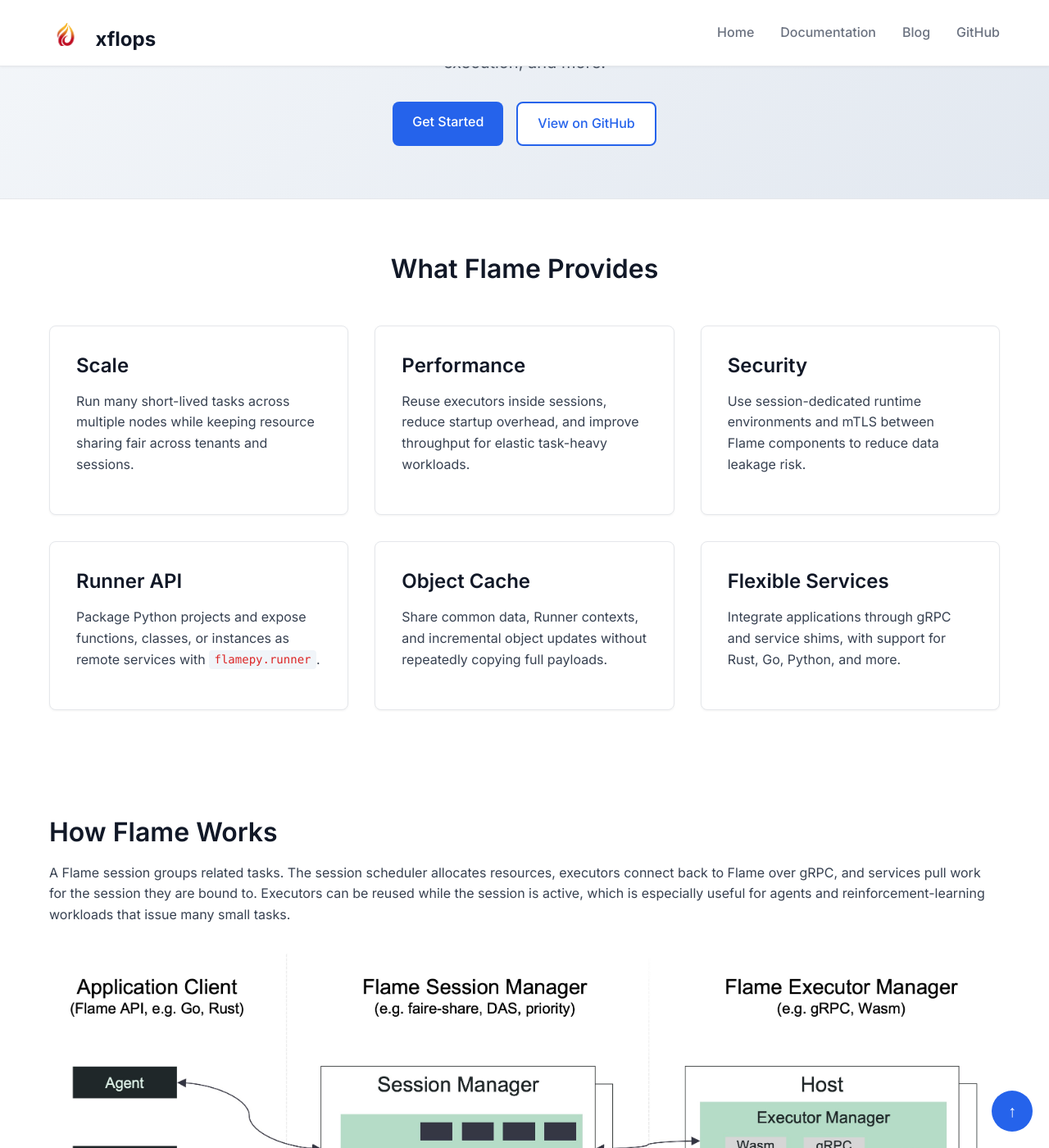
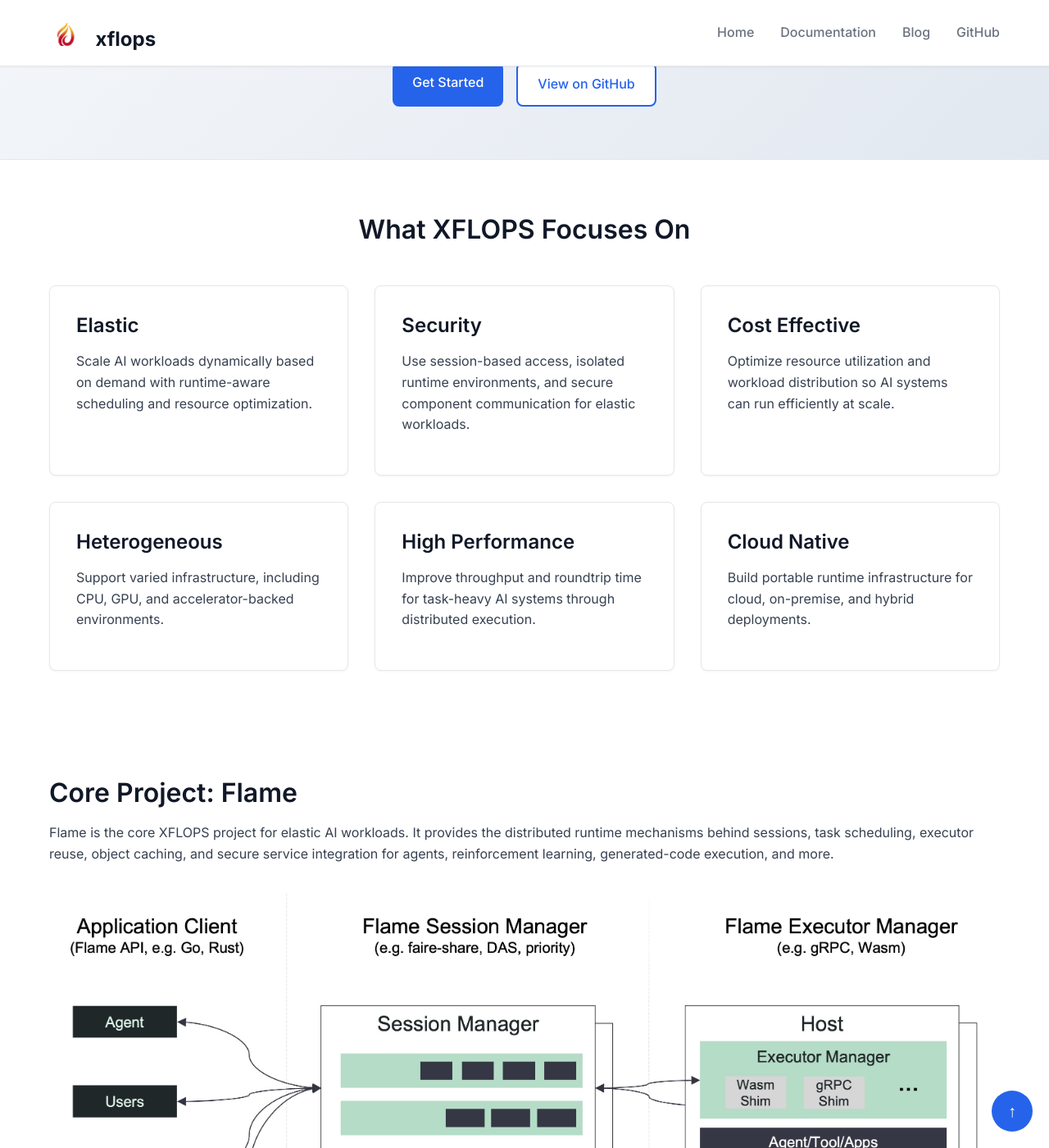
Before and after one commit to xflops/xflops.github.io, a Jekyll site: the page built from index.html, in a window 1280 px wide and 1400 px high, scrolled down 497 px. Shown: the whole window at 82% size. Built offline with Jekyll 4.4.1, drawn with Linux system fonts in a browser that asks for light colours; some of the changed text lies outside the part shown.

Commit message:
Position XFLOPS as community

```diff
--- a/_config.yml
+++ b/_config.yml
@@ -1,6 +1,6 @@
 # Site settings
 title: 'xflops'
-description: "Flame is a distributed engine for AI workloads, agents, and reinforcement learning."
+description: "XFLOPS is an open source community for building AI applications, with Flame as its core distributed engine."
 url: 'https://xflops.io'
 baseurl: ''
 
--- a/index.html
+++ b/index.html
@@ -6,13 +6,13 @@
 <section class="hero">
     <div class="container">
         <div class="hero-logo">
-            <img src="/images/flame-logo.jpg" alt="Flame Logo" class="hero-flame-logo">
+            <img src="/images/xflops-logo.jpg" alt="XFLOPS Logo" class="hero-flame-logo">
         </div>
-        <h1>Flame: a distributed engine for AI workloads</h1>
+        <h1>XFLOPS: an open source community for AI applications</h1>
         <p>
-            Flame helps teams run elastic AI workloads across distributed infrastructure. It brings sessions,
-            task scheduling, executor reuse, object caching, and secure runtime isolation into one runtime for
-            agents, reinforcement learning, generated-code execution, and more.
+            XFLOPS helps enterprises build AI applications with open tools, frameworks, and best practices.
+            Flame is the community's core project: a distributed engine for secure, cost-effective, and
+            high-performance elastic AI workloads.
         </p>
         <div class="hero-buttons">
             <a href="/docs/getting-started/" class="btn btn-primary">Get Started</a>
@@ -23,36 +23,36 @@
 
 <section class="features">
     <div class="container">
-        <h2>What Flame Provides</h2>
+        <h2>What XFLOPS Focuses On</h2>
         <div class="features-grid">
             <div class="feature-card">
-                <h3>Scale</h3>
-                <p>Run many short-lived tasks across multiple nodes while keeping resource sharing fair across tenants and sessions.</p>
-            </div>
-
-            <div class="feature-card">
-                <h3>Performance</h3>
-                <p>Reuse executors inside sessions, reduce startup overhead, and improve throughput for elastic task-heavy workloads.</p>
+                <h3>Elastic</h3>
+                <p>Scale AI workloads dynamically based on demand with runtime-aware scheduling and resource optimization.</p>
             </div>
 
             <div class="feature-card">
                 <h3>Security</h3>
-                <p>Use session-dedicated runtime environments and mTLS between Flame components to reduce data leakage risk.</p>
+                <p>Use session-based access, isolated runtime environments, and secure component communication for elastic workloads.</p>
             </div>
 
             <div class="feature-card">
-                <h3>Runner API</h3>
-                <p>Package Python projects and expose functions, classes, or instances as remote services with <code>flamepy.runner</code>.</p>
+                <h3>Cost Effective</h3>
+                <p>Optimize resource utilization and workload distribution so AI systems can run efficiently at scale.</p>
             </div>
 
             <div class="feature-card">
-                <h3>Object Cache</h3>
-                <p>Share common data, Runner contexts, and incremental object updates without repeatedly copying full payloads.</p>
+                <h3>Heterogeneous</h3>
+                <p>Support varied infrastructure, including CPU, GPU, and accelerator-backed environments.</p>
             </div>
 
             <div class="feature-card">
-                <h3>Flexible Services</h3>
-                <p>Integrate applications through gRPC and service shims, with support for Rust, Go, Python, and more.</p>
+                <h3>High Performance</h3>
+                <p>Improve throughput and roundtrip time for task-heavy AI systems through distributed execution.</p>
+            </div>
+
+            <div class="feature-card">
+                <h3>Cloud Native</h3>
+                <p>Build portable runtime infrastructure for cloud, on-premise, and hybrid deployments.</p>
             </div>
         </div>
     </div>
@@ -61,19 +61,18 @@
 <section class="flame-project">
     <div class="container">
         <div class="flame-text">
-            <h2>How Flame Works</h2>
+            <h2>Core Project: Flame</h2>
             <p>
-                A Flame session groups related tasks. The session scheduler allocates resources, executors connect
-                back to Flame over gRPC, and services pull work for the session they are bound to. Executors can be
-                reused while the session is active, which is especially useful for agents and reinforcement-learning
-                workloads that issue many small tasks.
+                Flame is the core XFLOPS project for elastic AI workloads. It provides the distributed runtime
+                mechanisms behind sessions, task scheduling, executor reuse, object caching, and secure service
+                integration for agents, reinforcement learning, generated-code execution, and more.
             </p>
 
             <div class="diagram-image">
                 <img src="/images/flame-arch.jpg" alt="Flame architecture diagram">
             </div>
 
-            <h3>Core Concepts</h3>
+            <h3>How Flame Works</h3>
             <ul>
                 <li><strong>Session:</strong> A group of related tasks with scheduling, resource, and isolation boundaries.</li>
                 <li><strong>Task:</strong> A unit of work submitted by a client and executed by a service in an executor.</li>
@@ -82,7 +81,7 @@
             </ul>
         </div>
         <div class="flame-actions">
-            <a href="/docs/getting-started/" class="btn btn-primary">Start a Local Cluster</a>
+            <a href="/docs/getting-started/" class="btn btn-primary">Start with Flame</a>
             <a href="/docs/runner/" class="btn btn-secondary">Use Runner</a>
         </div>
     </div>
@@ -90,8 +89,8 @@
 
 <section class="hot-blogs">
     <div class="container">
-        <h2>Latest from the Blog</h2>
-        <p>Technical walkthroughs and examples from the Flame project.</p>
+        <h2>Latest from the XFLOPS Blog</h2>
+        <p>Technical walkthroughs and examples from the XFLOPS community and Flame project.</p>
 
         <div class="blogs-grid">
             {% assign sorted_posts = site.blog | sort: 'date' | reverse %}
```
